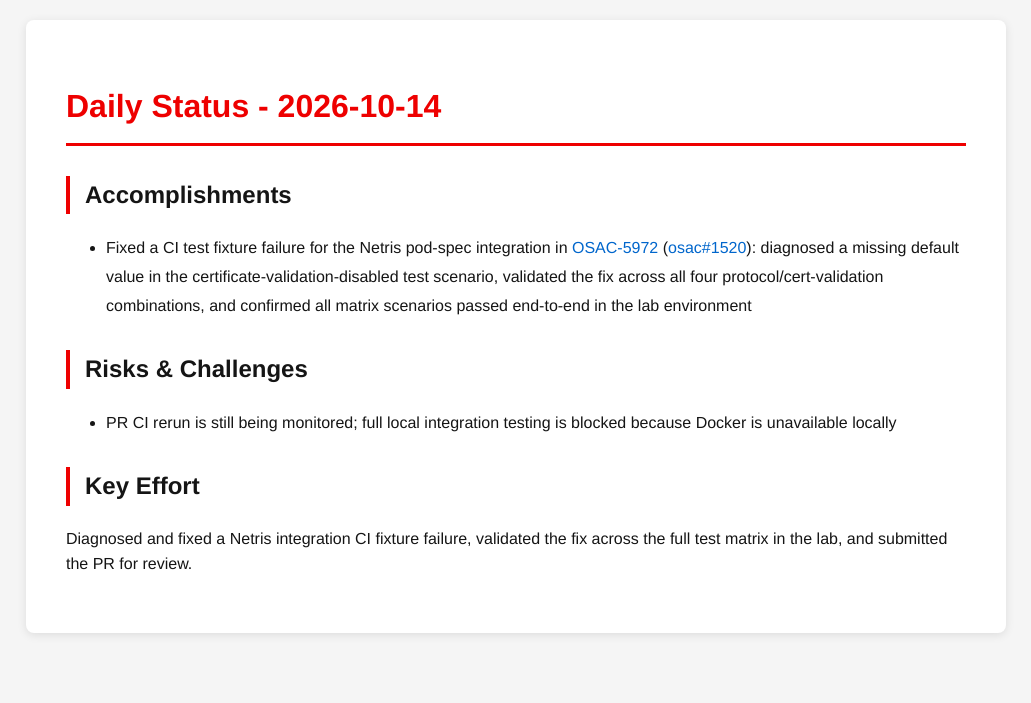
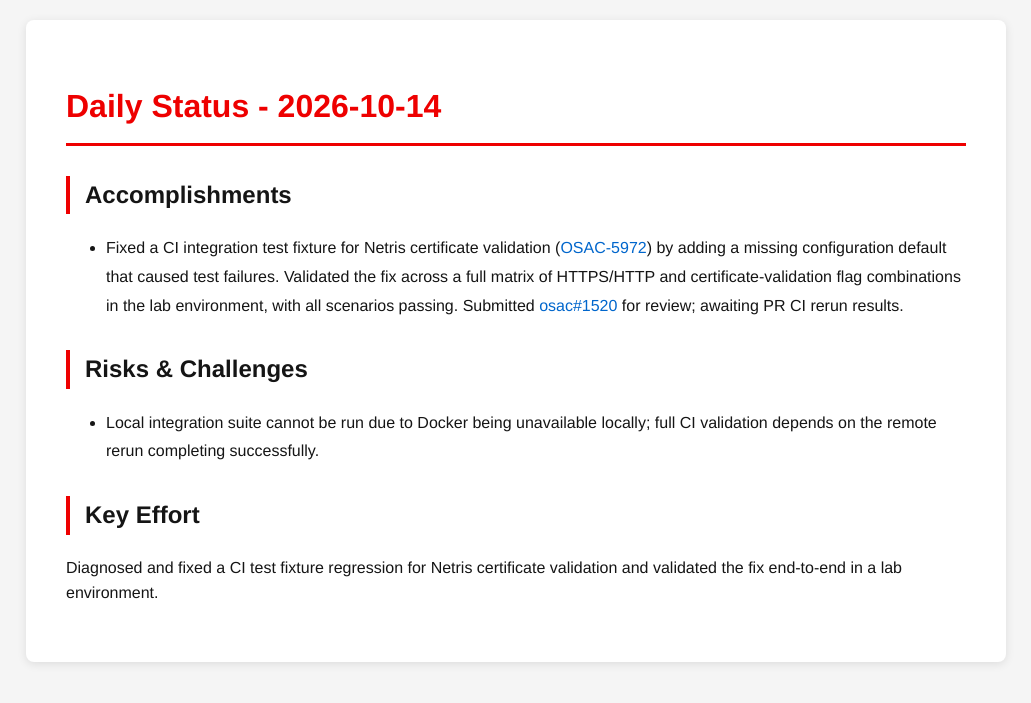
Before and after one commit to tzvatot/daily-status, a Jekyll site: the page built from 2026-10-14.md, in a window 1280 px wide. Shown: the top 703 px of the page, without its empty margins (124-1155 px from the left). Built offline with Jekyll 4.4.1, drawn with Linux system fonts in a browser that asks for light colours.

Commit message:
Daily status update - 2026-10-14

```diff
--- a/2026-10-14.md
+++ b/2026-10-14.md
@@ -7,10 +7,10 @@ date: 2026-10-14
 # Daily Status - 2026-10-14
 
 ## Accomplishments
-- Fixed a CI test fixture failure for the Netris pod-spec integration in [OSAC-5972](https://redhat.atlassian.net/browse/OSAC-5972) ([osac#1520](https://github.com/osac-project/osac/pull/1520)): diagnosed a missing default value in the certificate-validation-disabled test scenario, validated the fix across all four protocol/cert-validation combinations, and confirmed all matrix scenarios passed end-to-end in the lab environment
+- Fixed a CI integration test fixture for Netris certificate validation ([OSAC-5972](https://redhat.atlassian.net/browse/OSAC-5972)) by adding a missing configuration default that caused test failures. Validated the fix across a full matrix of HTTPS/HTTP and certificate-validation flag combinations in the lab environment, with all scenarios passing. Submitted [osac#1520](https://github.com/osac-project/osac/pull/1520) for review; awaiting PR CI rerun results.
 
 ## Risks & Challenges
-- PR CI rerun is still being monitored; full local integration testing is blocked because Docker is unavailable locally
+- Local integration suite cannot be run due to Docker being unavailable locally; full CI validation depends on the remote rerun completing successfully.
 
 ## Key Effort
-Diagnosed and fixed a Netris integration CI fixture failure, validated the fix across the full test matrix in the lab, and submitted the PR for review.
+Diagnosed and fixed a CI test fixture regression for Netris certificate validation and validated the fix end-to-end in a lab environment.
```
